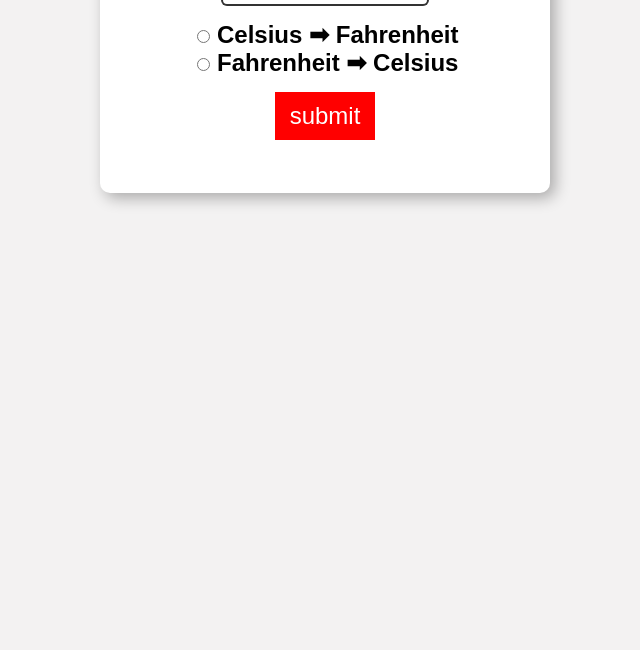
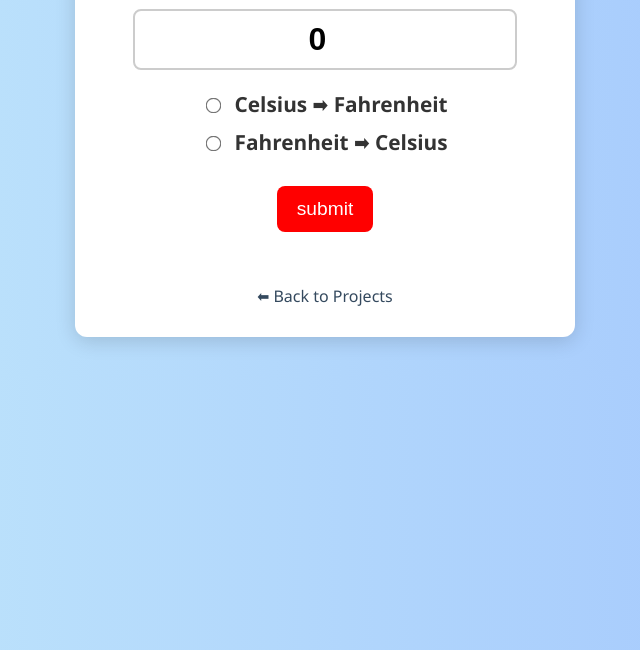
Before and after one commit to SEKSEF/my-small-projects, a plain HTML site: page temperature-conversion/index.html in a window 1280 px wide. Shown: the part 150-800 px from the top of the page, without its empty margins (315-955 px from the left). Drawn offline with Linux system fonts and the light colour scheme.

Commit message:
fix css files

```diff
--- a/counter/script.js
+++ b/counter/script.js
@@ -1,6 +1,6 @@
 const labelCount = document.getElementById("labelCount");
 const decrease = document.getElementById("btnDecrease");
-const reset = document.getElementById("btnRreset");
+const reset = document.getElementById("btnReset");
 const increase = document.getElementById("btnIncrease");
 
 let count = 0;
--- a/counter/style.css
+++ b/counter/style.css
@@ -1,23 +1,62 @@
+body {
+  font-family: 'Segoe UI', Tahoma, Geneva, Verdana, sans-serif;
+  background: linear-gradient(to right, #a1c4fd, #c2e9fb);
+  text-align: center;
+  padding: 50px;
+  margin: 0;
+  color: #2c3e50;
+}
+
+.container {
+  max-width: 600px;
+  margin: auto;
+}
+
+h1 {
+  font-size: 2.5em;
+  margin-bottom: 20px;
+}
+
 #labelCount {
-  font-size: 10em;
-  text-align: center;
+  font-size: 4em;
   display: block;
-  font-family: Arial, Helvetica, sans-serif;
+  margin: 30px 0;
+  font-weight: bold;
+  color: #34495e;
 }
 
 #btnContainer {
-  text-align: center;
+  display: flex;
+  justify-content: center;
+  gap: 20px;
+  flex-wrap: wrap;
+  margin-bottom: 30px;
 }
 
 .btn {
-  padding: 10px 20px;
-  border-radius: 10px;
-  background-color: aqua;
-  font-size: larger;
-  font-family: Cambria, Cochin, Georgia, Times, "Times New Roman", serif;
+  padding: 10px 25px;
+  font-size: 1.1em;
+  font-weight: bold;
+  background-color: #2980b9;
+  color: white;
+  border: none;
+  border-radius: 8px;
   cursor: pointer;
+  transition: background-color 0.3s ease;
 }
 
 .btn:hover {
-  background-color: rgb(4, 230, 230);
+  background-color: #1c5980;
 }
+
+.back-link {
+  display: inline-block;
+  margin-top: 30px;
+  font-size: 1em;
+  color: #2c3e50;
+  text-decoration: none;
+}
+
+.back-link:hover {
+  text-decoration: underline;
+}
--- a/dice-roller/style.css
+++ b/dice-roller/style.css
@@ -1,45 +1,87 @@
+/* style.css - Dice Roller */
+
 body {
-  background-color: hsl(0, 0%, 95%);
+  font-family: 'Segoe UI', Tahoma, Geneva, Verdana, sans-serif;
+  background: linear-gradient(to right, #fddb92, #d1fdff);
+  margin: 0;
+  padding: 40px;
+  text-align: center;
+  color: #2c3e50;
 }
+
 #container {
-  font-family: Arial, Helvetica, sans-serif;
-  text-align: center;
-  font-size: 2rem;
+  max-width: 700px;
+  margin: auto;
+}
+
+h1 {
+  font-size: 2.5rem;
+  margin-bottom: 30px;
+}
+
+label {
+  font-size: 1.3rem;
   font-weight: bold;
 }
 
+input[type="number"] {
+  font-size: 1.5rem;
+  width: 80px;
+  text-align: center;
+  margin: 10px;
+  border: 2px solid #ccc;
+  border-radius: 8px;
+  font-weight: bold;
+  padding: 5px;
+}
+
 button {
-  font-size: 1.5rem;
+  font-size: 1.3rem;
   border: none;
-  padding: 10px 15px;
+  padding: 10px 20px;
   border-radius: 10px;
   cursor: pointer;
-  box-shadow: 5px 5px 5px hsl(0, 0%, 84%);
-  background-color: hsl(180, 100%, 55%);
-  color: hsl(0, 60%, 2%);
+  background-color: hsl(180, 100%, 45%);
+  color: white;
+  font-weight: bold;
+  box-shadow: 3px 3px 6px rgba(0, 0, 0, 0.1);
+  transition: background-color 0.2s ease;
+}
+
+button:hover {
+  background-color: hsl(180, 100%, 35%);
+}
+
+button:active {
+  background-color: hsl(180, 100%, 30%);
+}
+
+#diceResult {
+  margin-top: 25px;
+  font-size: 1.5rem;
   font-weight: bold;
 }
 
-button:hover {
-  background-color: hsl(180, 100%, 45%);
-}
-
-button:active {
-  background-color: hsl(180, 100%, 35%);
-}
-
-input {
-  font-size: 2rem;
-  width: 150px;
-  text-align: center;
-  font-weight: bold;
-}
-
-#diceResult {
-  margin: 25px;
+#diceImages {
+  margin-top: 20px;
 }
 
 #diceImages img {
-  width: 150px;
-  margin: 5px;
+  width: 100px;
+  height: 100px;
+  margin: 8px;
+  border-radius: 12px;
+  box-shadow: 2px 2px 8px rgba(0, 0, 0, 0.2);
 }
+
+.back-link {
+  display: inline-block;
+  margin-top: 40px;
+  color: #34495e;
+  font-size: 1rem;
+  text-decoration: none;
+}
+
+.back-link:hover {
+  text-decoration: underline;
+}
--- a/generate-random-number/style.css
+++ b/generate-random-number/style.css
@@ -1,16 +1,51 @@
-.mybtn1{
-    text-align: center;
+body {
+  font-family: 'Segoe UI', Tahoma, Geneva, Verdana, sans-serif;
+  background: linear-gradient(to right, #c2e59c, #64b3f4);
+  text-align: center;
+  padding: 50px;
+  margin: 0;
+  color: #2c3e50;
 }
- #mybtn{
-    font-size: 1.5em;
-    font-family: Verdana, Geneva, Tahoma, sans-serif;
-    border-radius: 10px;
-    background-color: aqua;
-    cursor: pointer;
- }
- #mylbl{
-    display: block;
-    text-align: center;
-    font-size: 1.5em;
-    font-family: Verdana, Geneva, Tahoma, sans-serif;
- }
+
+.container {
+  max-width: 600px;
+  margin: auto;
+}
+
+h1 {
+  font-size: 2.5em;
+  margin-bottom: 30px;
+}
+
+button {
+  padding: 12px 30px;
+  font-size: 1.2em;
+  background-color: #3498db;
+  color: white;
+  border: none;
+  border-radius: 8px;
+  cursor: pointer;
+  transition: background-color 0.3s ease;
+}
+
+button:hover {
+  background-color: #2980b9;
+}
+
+h2#mylbl {
+  margin-top: 30px;
+  font-size: 2em;
+  font-weight: bold;
+}
+
+.back-link {
+  display: inline-block;
+  margin-top: 40px;
+  color: #34495e;
+  text-decoration: none;
+  font-size: 1em;
+}
+
+.back-link:hover {
+  text-decoration: underline;
+}
--- a/guess-number/style.css
+++ b/guess-number/style.css
@@ -32,3 +32,14 @@ button {
 button:hover {
   background-color: #2980b9;
 }
+.back-link {
+  display: inline-block;
+  margin-top: 40px;
+  color: #34495e;
+  font-size: 1rem;
+  text-decoration: none;
+}
+
+.back-link:hover {
+  text-decoration: underline;
+}
--- a/quick-pay-checker/style.css
+++ b/quick-pay-checker/style.css
@@ -43,3 +43,14 @@ button:hover {
 #payment {
   margin-top: 30px;
 }
+.back-link {
+  display: inline-block;
+  margin-top: 40px;
+  color: #34495e;
+  font-size: 1rem;
+  text-decoration: none;
+}
+
+.back-link:hover {
+  text-decoration: underline;
+}
--- a/temperature-conversion/index.html
+++ b/temperature-conversion/index.html
@@ -19,6 +19,7 @@
 
       <button type="button" onclick="convert()">submit</button>
       <p id="result"></p>
+      <a href="../index.html" class="back-link">⬅ Back to Projects</a>
     </form>
     <script src="script.js"></script>
   </body>
--- a/temperature-conversion/style.css
+++ b/temperature-conversion/style.css
@@ -1,49 +1,65 @@
+/* style.css - Temperature Conversion */
+
 body {
-  font-family: Arial, sans-serif;
-  background-color: hsl(0, 5%, 95%);
+  font-family: 'Segoe UI', Tahoma, Geneva, Verdana, sans-serif;
+  background: linear-gradient(to right, #c2e9fb, #a1c4fd);
+  margin: 0;
+  padding: 40px;
+  text-align: center;
+  color: #2c3e50;
+}
+
+form {
+  max-width: 450px;
+  margin: auto;
+  background-color: white;
+  padding: 30px 25px;
+  border-radius: 12px;
+  box-shadow: 0 4px 20px rgba(0, 0, 0, 0.15);
 }
 
 h1 {
+  font-size: 2rem;
   color: hsl(219, 100%, 59%);
-}
-
-form {
-  text-align: center;
-  max-width: 400px;
-  background-color: white;
-  margin: auto;
-  padding: 25px;
-  border-radius: 10px;
-  box-shadow: 5px 5px 15px hsl(0, 0%, 0%, 0.3);
+  margin-bottom: 25px;
 }
 
 #textBox {
-  width: 50%;
+  width: 80%;
+  font-size: 2rem;
   text-align: center;
-  font-size: 2em;
-  border: 2px solid hsl(0, 0%, 0%, 0.8);
-  border-radius: 6px;
-  margin-bottom: 15px;
+  padding: 10px;
+  border: 2px solid #ccc;
+  border-radius: 8px;
+  margin-bottom: 20px;
+  font-weight: bold;
 }
 
 label {
-  font-size: 1.5em;
-  font-weight: bolder;
+  font-size: 1.3rem;
+  font-weight: bold;
   cursor: pointer;
+  display: inline-block;
+  margin-bottom: 10px;
+  color: #333;
 }
+
 .unit {
+  margin-right: 10px;
   cursor: pointer;
+  transform: scale(1.2);
 }
 
 button {
-  margin-top: 15px;
+  margin-top: 20px;
   background-color: hsl(0, 100%, 50%);
   color: white;
-  font-size: 1.5em;
+  font-size: 1.2rem;
   border: none;
-  padding: 10px 15px;
-  border-radius: 5x;
+  padding: 12px 20px;
+  border-radius: 8px;
   cursor: pointer;
+  transition: background-color 0.3s ease;
 }
 
 button:hover {
@@ -51,6 +67,20 @@ button:hover {
 }
 
 #result {
-  font-size: 1.75em;
+  margin-top: 25px;
+  font-size: 1.75rem;
   font-weight: bold;
+  color: #34495e;
 }
+
+.back-link {
+  display: inline-block;
+  margin-top: 25px;
+  color: #34495e;
+  font-size: 1rem;
+  text-decoration: none;
+}
+
+.back-link:hover {
+  text-decoration: underline;
+}
```
Also changed, not shown: age-validator/index.html (+1 -0 lines), calcul-circumference/index.html (+1 -0 lines), counter/index.html (+11 -5 lines), dice-roller/index.html (+2 -1 lines), generate-random-number/index.html (+13 -10 lines), generate-random-number/script.js (+5 -5 lines), guess-number/index.html (+3 -1 lines), quick-pay-checker/index.html (+1 -0 lines).
